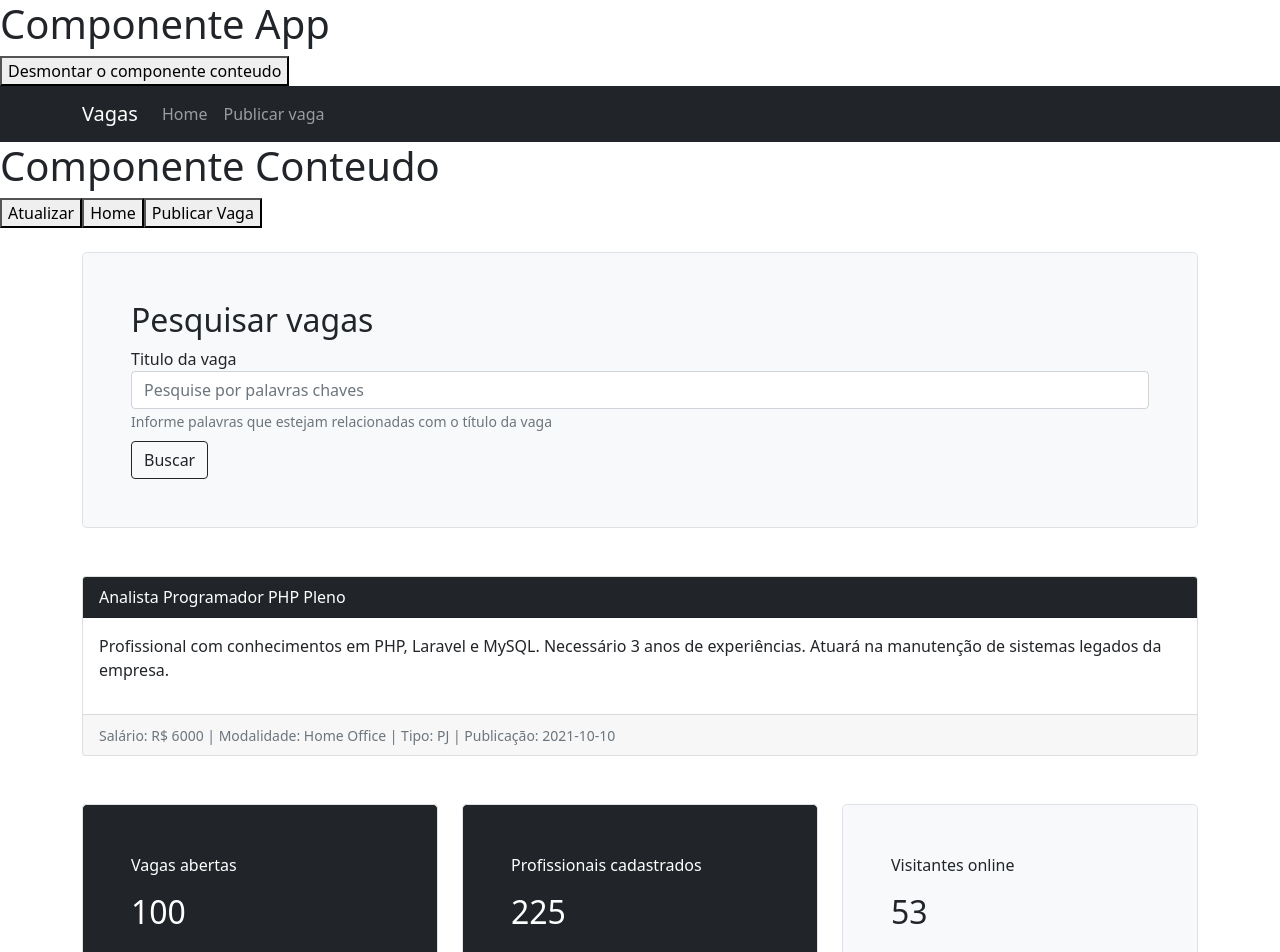
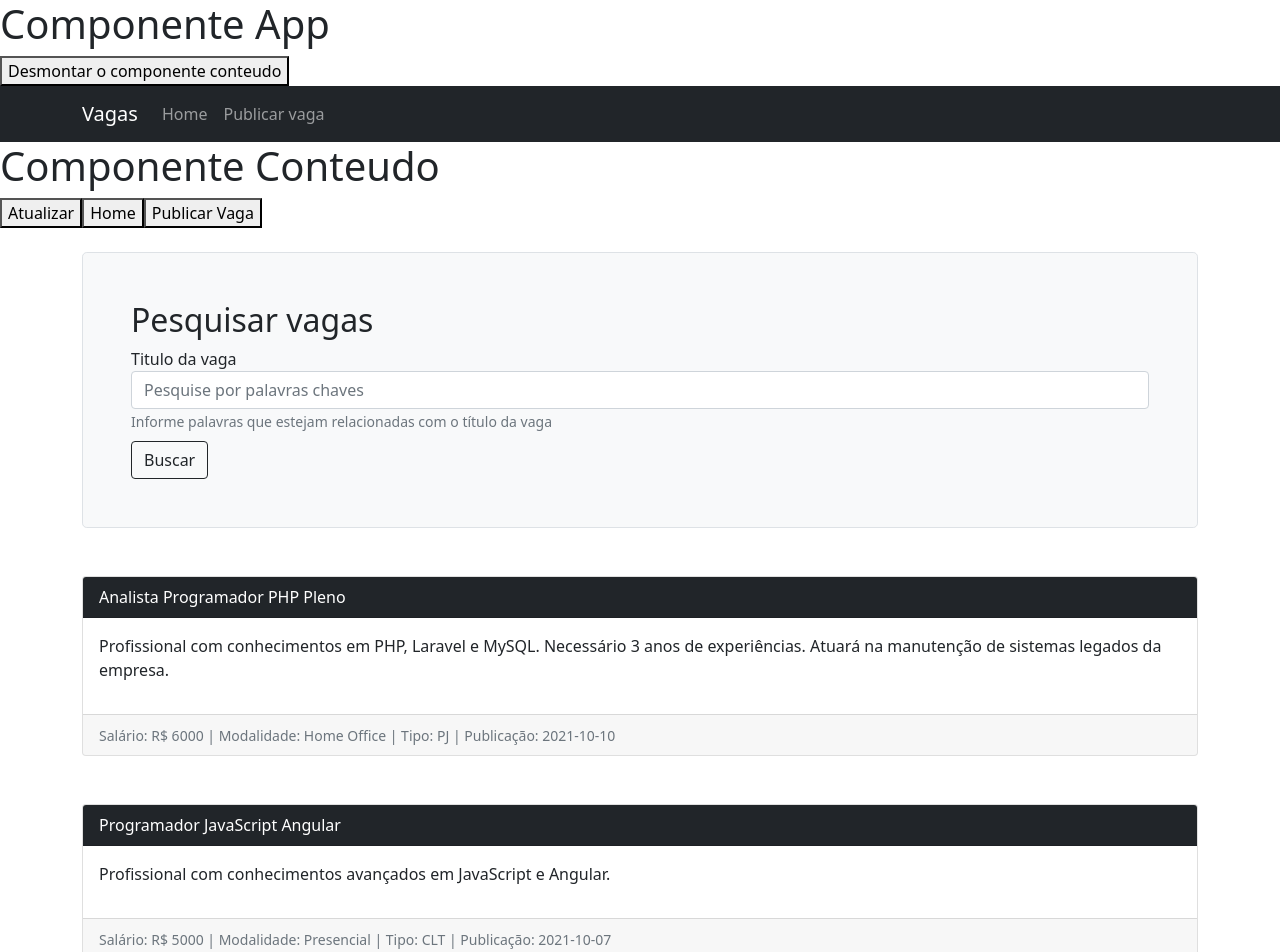
Before and after one commit to murilloaguiar/vagas-front, a Vue app: page / in a window 1280 px wide. Shown: the top 952 px of the page. Built offline with nearby package versions, Linux system fonts and the light colour scheme.

Commit message:
Encaminhando um objeto para as props e valores default

```diff
--- a/src/components/comuns/Vaga.vue
+++ b/src/components/comuns/Vaga.vue
@@ -2,11 +2,11 @@
    <div class="card">
 
       <div class="card-header bg-dark text-white">
-         {{tituloVagaTeste}}
+         {{titulo}}
       </div>
 
       <div class="card-body">
-         <p>{{descricaoVaga}}</p>
+         <p>{{descricao}}</p>
       </div>
 
       <div class="card-footer">
@@ -24,7 +24,7 @@
 
       //tipando as props
       props: {
-         tituloVagaTeste: {
+         titulo: {
             type: String,
             required: true,
             validator(p){
@@ -33,9 +33,12 @@
                return true
             }
          },
-         descricaoVaga: {
+         descricao: {
             type: String,
-            required: true
+            //default: 'O contratante não informou uma descrição para essa vaga'
+            default(){
+               return '*'.repeat(20)
+            }
          },
          salario: {
             type: [Number, String],
--- a/src/components/views/Home.vue
+++ b/src/components/views/Home.vue
@@ -15,14 +15,16 @@
 
          <div class="col">
 
-            <vaga
+            <!-- <vaga
                :titulo-vaga-teste="vaga.titulo"
                :descricao-vaga="vaga.descricao"
                :salario="vaga.salario"
                :modalidade="vaga.modalidade"
                :tipo="vaga.tipo"
                :publicacao="vaga.publicacao"
-            />
+            /> -->
+
+            <vaga v-bind="vaga" />
 
          </div>
 
@@ -81,7 +83,7 @@
                modalidade: 'Home Office',
                tipo: 'PJ',
                publicacao: '2021-10-10'
-            },/*
+            },
             {
                titulo: 'Programador JavaScript Angular',
                descricao: 'Profissional com conhecimentos avançados em JavaScript e Angular.',
@@ -113,7 +115,7 @@
                modalidade: 'Presencial',
                tipo: 'CLT',
                publicacao: '2021-10-05'
-            }*/
+            }
          ]
       }),
 
```
